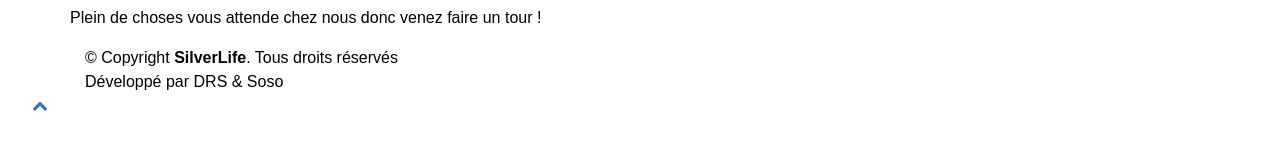
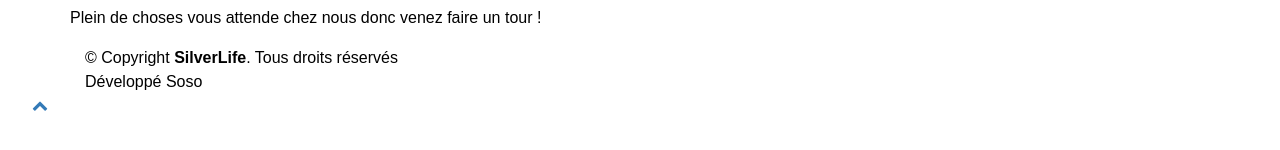
Before and after one commit to Matsukitoo/silverlife, a plain HTML site: page index.html in a window 1280 px wide. Shown: the part 524-674 px from the top of the page. Drawn offline with Linux system fonts and the light colour scheme; files that its build step writes are made by us from their sources.

Commit message:
Update index.html

```diff
--- a/index.html
+++ b/index.html
@@ -74,7 +74,7 @@
 &copy; Copyright <strong>SilverLife</strong>. Tous droits réservés
 </div>
 <div class="credits">
-Développé par DRS & Soso
+Développé Soso
 </div>
 </div>
 </footer>
```
